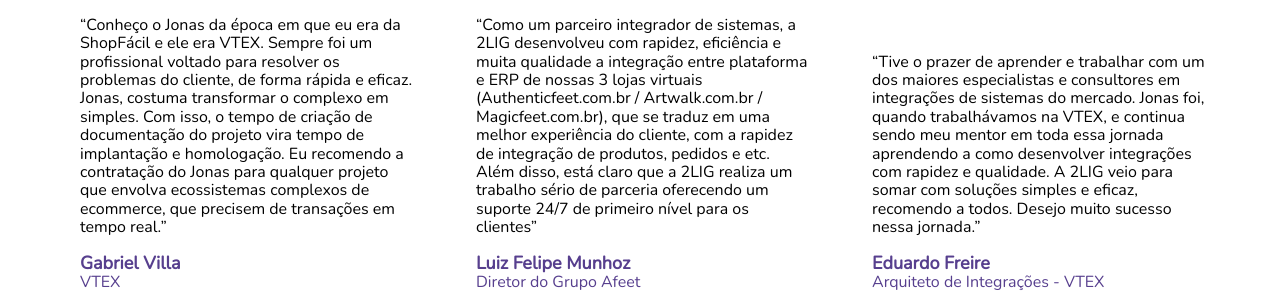
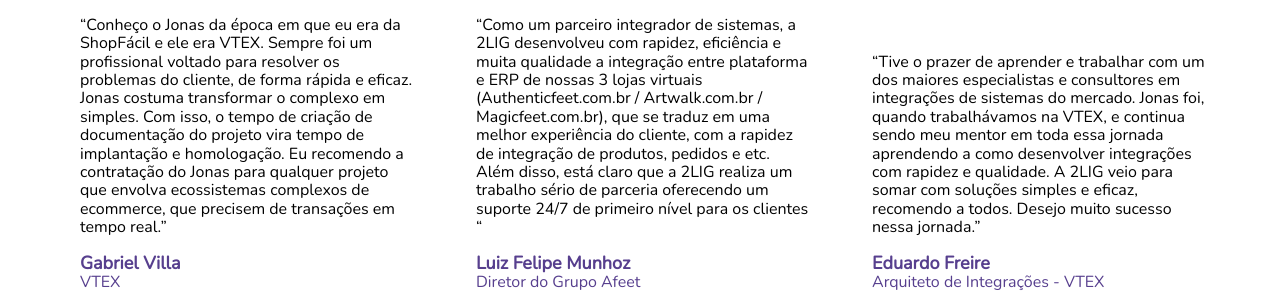
Before and after one commit to leandrooriente/2lig, a Jekyll site: the page built from index.html, in a window 1280 px wide and 900 px high, scrolled down 3029 px. Shown: the part 246-538 px from the top of the window. Built offline with Jekyll 4.4.1, drawn with Linux system fonts in a browser that asks for light colours; nearby versions of some CDN libraries; library files that are not in the unit come from our copies.

```diff
--- a/_testimonials/gabriel-villa.markdown
+++ b/_testimonials/gabriel-villa.markdown
@@ -8,5 +8,5 @@ picture: "/uploads/gabrielvilla.PNG"
 ---
 
 "Conheço o Jonas da época em que eu era da ShopFácil e ele era VTEX. Sempre foi um profissional voltado para resolver os problemas do cliente, de forma rápida e eficaz.
-Jonas, costuma transformar o complexo em simples. Com isso, o tempo de criação de documentação do projeto vira tempo de implantação e homologação.
+Jonas costuma transformar o complexo em simples. Com isso, o tempo de criação de documentação do projeto vira tempo de implantação e homologação.
 Eu recomendo a contratação do Jonas para qualquer projeto que envolva ecossistemas complexos de ecommerce, que precisem de transações em tempo real."
--- a/_testimonials/luiz-munhoz.markdown
+++ b/_testimonials/luiz-munhoz.markdown
@@ -7,4 +7,4 @@ bio: Diretor do Grupo Afeet
 picture: "/uploads/luiz_munhoz.PNG"
 ---
 
-"Como um parceiro integrador de sistemas, a 2LIG desenvolveu com rapidez, eficiência e muita qualidade a integração entre plataforma e ERP de nossas 3 lojas virtuais (Authenticfeet.com.br / Artwalk.com.br / Magicfeet.com.br), que se traduz em uma melhor experiência do cliente, com a rapidez de integração de produtos, pedidos e etc. Além disso, está claro que a 2LIG realiza um trabalho sério de parceria oferecendo um suporte 24/7 de primeiro nível para os clientes"
+"Como um parceiro integrador de sistemas, a 2LIG desenvolveu com rapidez, eficiência e muita qualidade a integração entre plataforma e ERP de nossas 3 lojas virtuais (Authenticfeet.com.br / Artwalk.com.br / Magicfeet.com.br), que se traduz em uma melhor experiência do cliente, com a rapidez de integração de produtos, pedidos e etc. Além disso, está claro que a 2LIG realiza um trabalho sério de parceria oferecendo um suporte 24/7 de primeiro nível para os clientes "
```
Also changed, not shown: favicon.ico.
